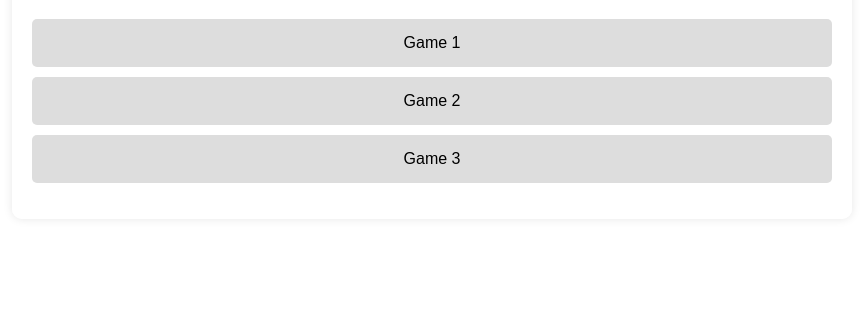
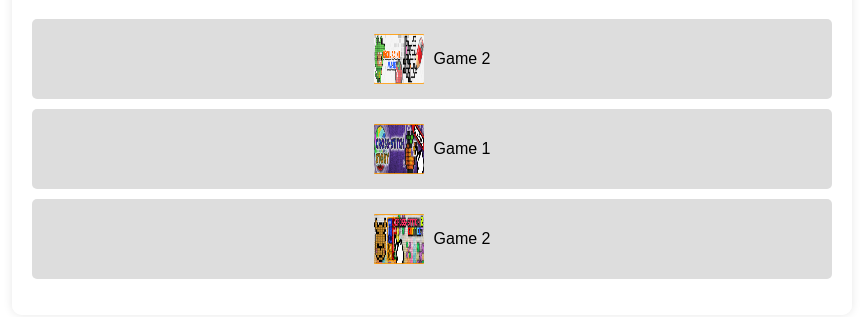
Before and after one commit to marine849th/moregames, a plain HTML site: page index.html in a window 1280 px wide. Shown: the part 131-448 px from the top of the page, without its empty margins (208-1071 px from the left). Drawn offline with Linux system fonts and the light colour scheme.

Commit message:
Update index.html

```diff
--- a/index.html
+++ b/index.html
@@ -36,6 +36,14 @@
             border-radius: 5px;
             cursor: pointer;
             transition: 0.3s;
+            display: flex;
+            align-items: center;
+            justify-content: center;
+        }
+        .game-list li img {
+            width: 50px;
+            height: 50px;
+            margin-right: 10px;
         }
         .game-list li:hover {
             background: #bbb;
@@ -46,9 +54,9 @@
     <div class="container">
         <h1>More Games</h1>
         <ul class="game-list">
-            <li onclick="location.href='game1.html'">Game 1</li>
-            <li onclick="location.href='game2.html'">Game 2</li>
-            <li onclick="location.href='game3.html'">Game 3</li>
+            <li onclick="location.href='https://play.google.com/store/apps/details?id=jpark.AOS5'"><img src="m_ad3.png" alt="Game 2">Game 2</li>
+            <li onclick="location.href='https://play.google.com/store/apps/details?id=button.games.blockarts'"><img src="m_ad1.png" alt="Game 1">Game 1</li>
+            <li onclick="location.href='https://play.google.com/store/apps/details?id=nomore.games.PuzzleANDPuzzle'"><img src="m_ad2.png" alt="Game 2">Game 2</li>
         </ul>
     </div>
 </body>
```
